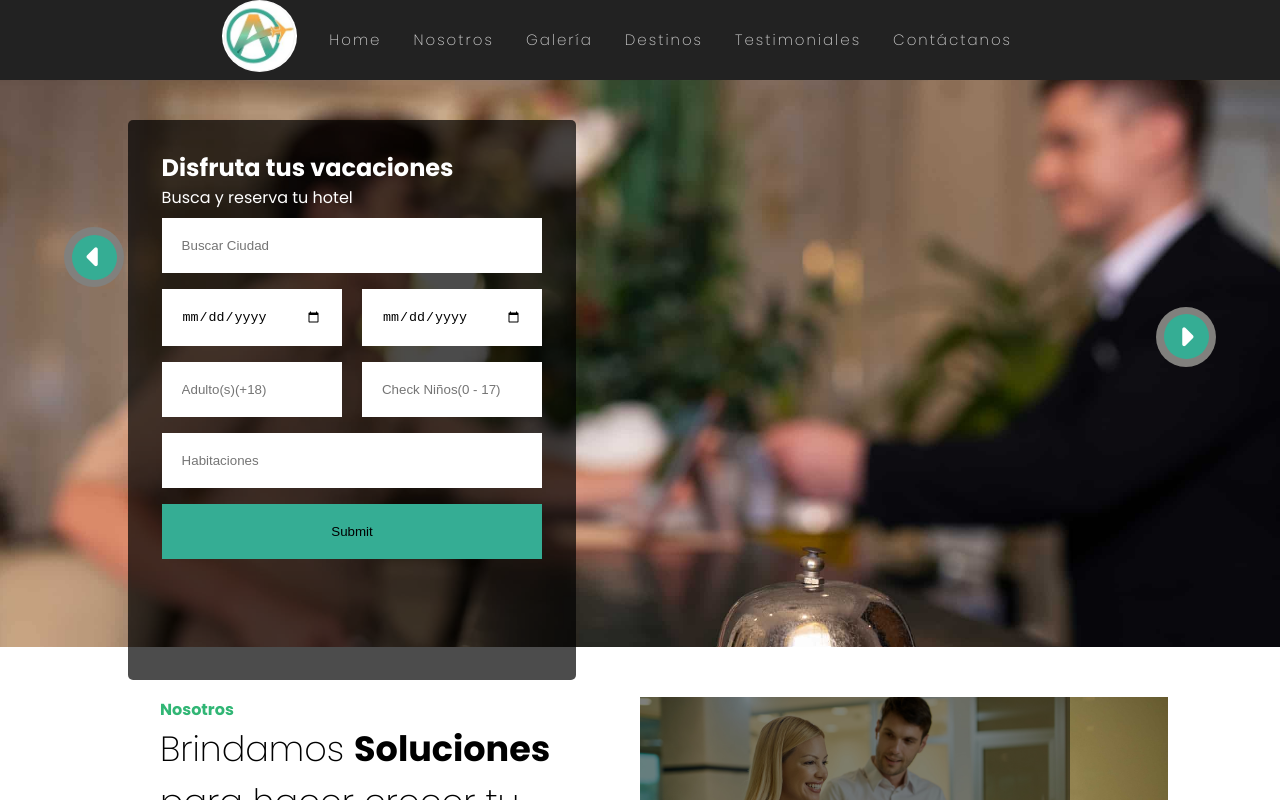
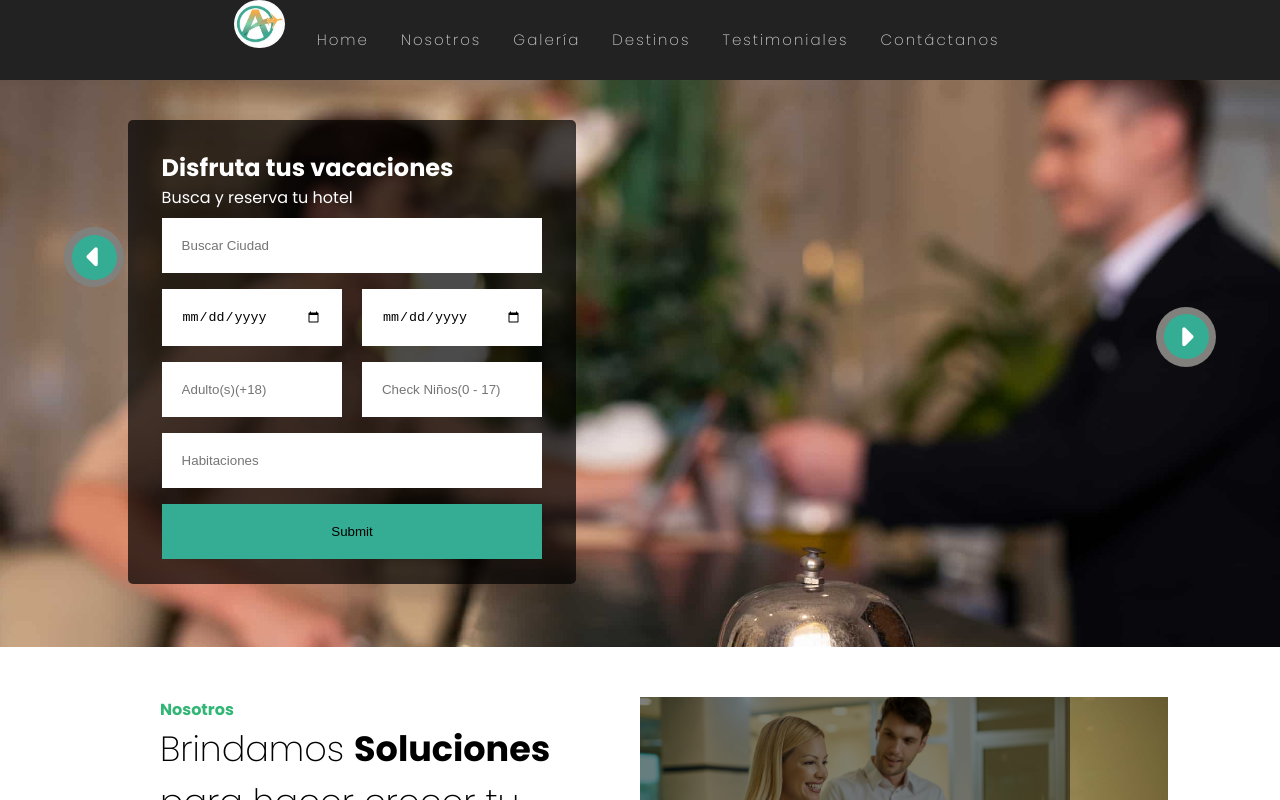
Before and after one commit to frako23/adventure-travels, a React (Vite) app: page / in a window 1280 px wide. Shown: the top 800 px of the page. Built offline with nearby package versions, Linux system fonts and the light colour scheme.

Commit message:
ajustes para laptop

```diff
--- a/src/index.css
+++ b/src/index.css
@@ -73,7 +73,7 @@ button {
 
 .logo img {
   border-radius: 50%;
-  height: 4.5rem;
+  height: 3rem;
 }
 
 .navbar-logo-section {
@@ -318,7 +318,7 @@ header .text {
   left: 10%;
   background-color: rgba(0, 0, 0, 0.7);
   width: 35%;
-  height: 70vh;
+  height: 29rem;
   border-radius: 5px;
   color: #fff;
 }
```
